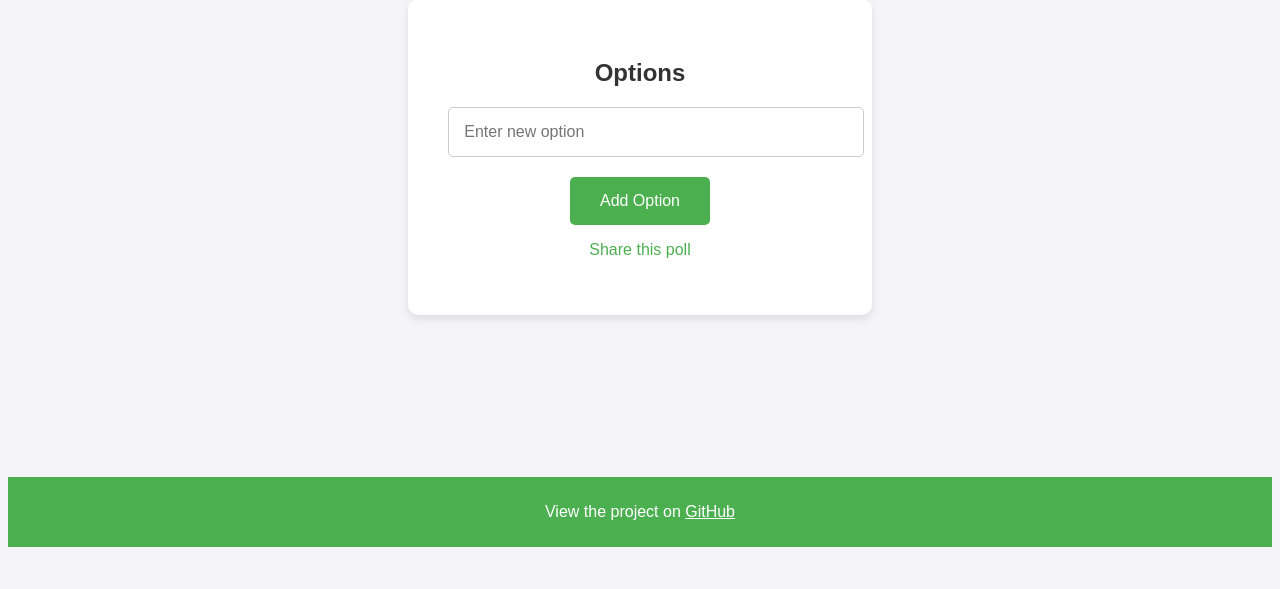
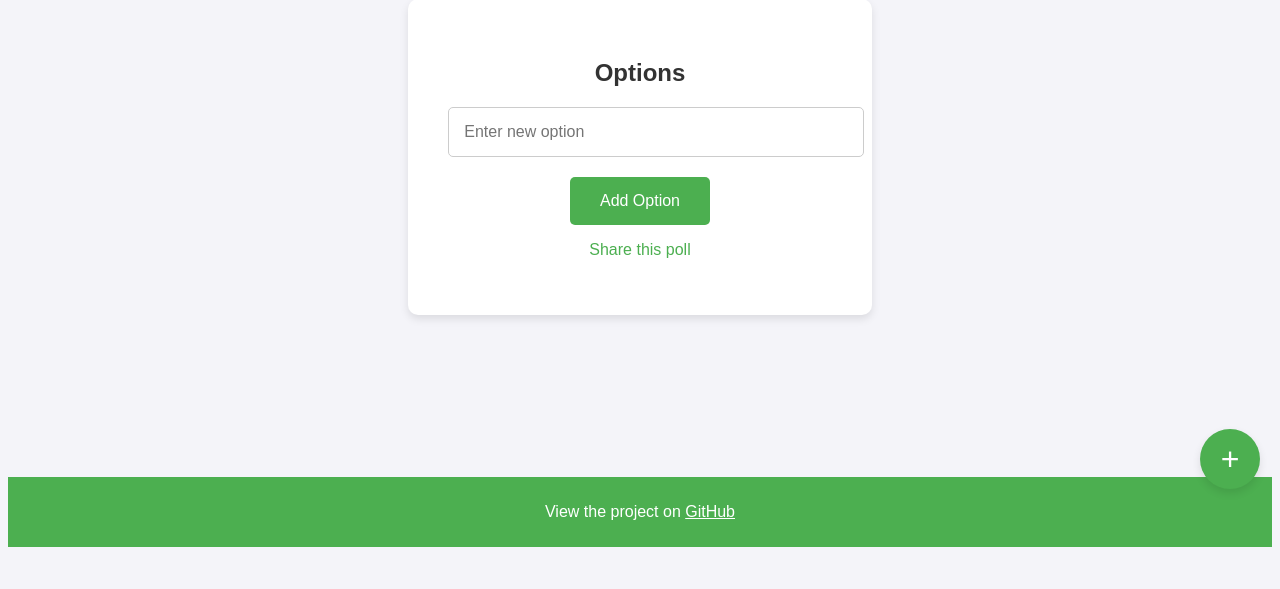
Before and after one commit to stephanevdb/Open-Choice, a Flask app: template templates/poll.html in a window 1280 px wide. Shown: the part 211-800 px from the top of the page. Run offline with Flask 3, Linux system fonts and the light colour scheme; the template is opened without the code that fills it, so the values that code supplies are empty.

Commit message:
add link to create new poll

```diff
--- a/templates/poll.html
+++ b/templates/poll.html
@@ -29,6 +29,7 @@
             </p>
         </div>
     </main>
+    <a href="/" style="position: fixed; bottom: 100px; right: 20px; background-color: #4CAF50; color: white; border: none; border-radius: 50%; width: 60px; height: 60px; display: flex; justify-content: center; align-items: center; font-size: 2em; text-decoration: none; box-shadow: 0 4px 8px rgba(0, 0, 0, 0.1);">+</a>
 
     <script>
         document.querySelectorAll('.vote-form').forEach(form => {
```
